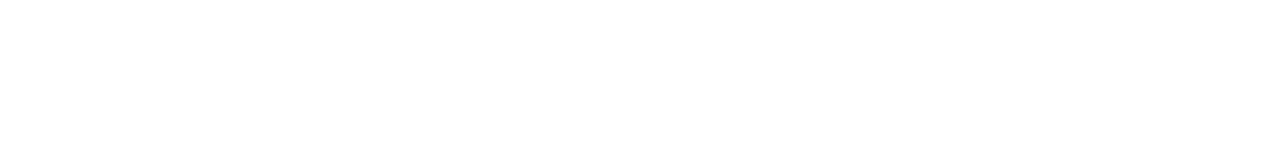
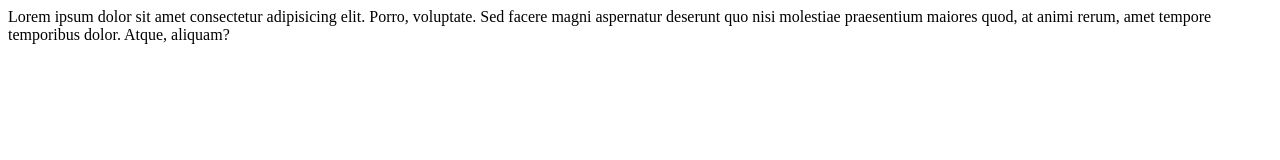
Before and after one commit to rchiragr/Test, a plain HTML site: page index.html in a window 1280 px wide. Drawn offline with Linux system fonts and the light colour scheme.

Commit message:
desc added to body

```diff
--- a/index.html
+++ b/index.html
@@ -6,6 +6,6 @@
     <title>Test</title>
 </head>
 <body>
-
+    Lorem ipsum dolor sit amet consectetur adipisicing elit. Porro, voluptate. Sed facere magni aspernatur deserunt quo nisi molestiae praesentium maiores quod, at animi rerum, amet tempore temporibus dolor. Atque, aliquam?
 </body>
 </html>
```
